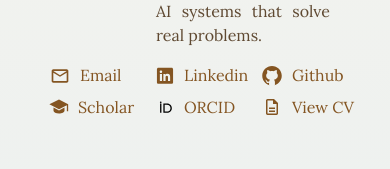
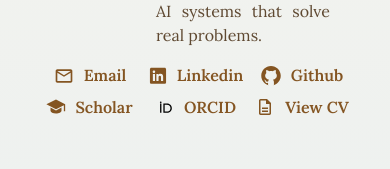
Before and after one commit to kishoreshanto/kishoreshanto, a SvelteKit app: page /academic in a window 390 px wide. Shown: the part 641-810 px from the top of the page. Built offline with nearby package versions, Linux system fonts and the light colour scheme; a web font is replaced by a local one.

Commit message:
Updated academic contact components

```diff
--- a/src/components/academic/AcademicContact.svelte
+++ b/src/components/academic/AcademicContact.svelte
@@ -104,11 +104,14 @@
 </div>
 
 <!-- Mobile View -->
-<div id="contact-mobile" class="mt-4 grid grid-cols-3 justify-items-start gap-y-2 lg:hidden">
+<div
+	id="contact-mobile"
+	class="mt-4 grid grid-cols-3 justify-items-center gap-y-2 md:grid-cols-6 lg:hidden"
+>
 	<a
 		{...emailLink}
 		aria-label={`Email: ${contactData.email.url_preview}`}
-		class="flex items-center gap-2 pl-3 text-amber-700 transition hover:text-amber-600 sm:pl-10"
+		class="flex items-center gap-2 font-semibold text-amber-700 transition hover:text-amber-600"
 	>
 		<EmailIcon />
 		Email
@@ -116,7 +119,7 @@
 	<a
 		{...linkedinLink}
 		aria-label={`LinkedIn: ${contactData.linkedin.url_preview}`}
-		class="flex items-center gap-2 pl-3 text-amber-700 transition hover:text-amber-600 sm:pl-10"
+		class="flex items-center gap-2 font-semibold text-amber-700 transition hover:text-amber-600"
 	>
 		<LinkedInIcon />
 		Linkedin
@@ -124,7 +127,7 @@
 	<a
 		{...githubLink}
 		aria-label={`GitHub: ${contactData.github.url_preview}`}
-		class="flex items-center gap-2 pl-3 text-amber-700 transition hover:text-amber-600 sm:pl-10"
+		class="flex items-center gap-2 font-semibold text-amber-700 transition hover:text-amber-600"
 	>
 		<GithubIcon />
 		Github
@@ -132,7 +135,7 @@
 	<a
 		{...scholarLink}
 		aria-label={`Google Scholar: ${contactData.google_scholar.url_preview}`}
-		class="flex items-center gap-2 pl-3 text-amber-700 transition hover:text-amber-600 sm:pl-10"
+		class="flex items-center gap-2 font-semibold text-amber-700 transition hover:text-amber-600"
 	>
 		<GoogleScholarIcon />
 		Scholar
@@ -140,7 +143,7 @@
 	<a
 		{...orcidLink}
 		aria-label={`ORCID: ${contactData.orcid.url_preview}`}
-		class="flex items-center gap-2 pl-3 text-amber-700 transition hover:text-amber-600 sm:pl-10"
+		class="flex items-center gap-2 font-semibold text-amber-700 transition hover:text-amber-600"
 	>
 		<OrcidIcon />
 		ORCID
@@ -148,7 +151,7 @@
 	<a
 		{...resumeLink}
 		aria-label={`CV or Resume: ${contactData.cv_resume.url_preview}`}
-		class="flex items-center gap-2 pl-3 text-amber-700 transition hover:text-amber-600 sm:pl-10"
+		class="flex items-center gap-2 font-semibold text-amber-700 transition hover:text-amber-600"
 	>
 		<ResumeIcon />
 		View CV
--- /dev/null
+++ b/src/components/academic/AcademicDateMark.svelte
@@ -0,0 +1,21 @@
+<script lang="ts">
+	import { parseDateWithOrdinal } from '$lib/utils/datetime';
+
+	interface Props {
+		date: string;
+	}
+
+	const { date }: Props = $props();
+
+	const parsedDate = $derived(parseDateWithOrdinal(date));
+</script>
+
+<div id="date" class="pt-0.5 font-mono text-sm font-semibold text-amber-700 md:text-end">
+	<span>
+		{#if parsedDate}
+			{parsedDate.day}<sup>{parsedDate.suffix}</sup>{parsedDate.rest}
+		{:else}
+			{date}
+		{/if}
+	</span>
+</div>
--- /dev/null
+++ b/src/components/academic/AcademicTimeLine.svelte
@@ -0,0 +1,16 @@
+<div
+	id="timeline-container"
+	class="absolute inset-y-0 left-1/2 flex min-h-0 -translate-x-1/2 flex-col items-center pt-1.5"
+	aria-hidden="true"
+>
+	<div class="h-3 w-3 shrink-0 rounded-full bg-amber-700"></div>
+	<svg class="relative mt-1 min-h-0 w-1.5 flex-1 2xl:ml-0" aria-hidden="true">
+		<defs>
+			<pattern id=":R1t6:" width="6" height="8" patternUnits="userSpaceOnUse">
+				<path d="M0 0H6M0 8H6" class="stroke-amber-900/70 xl:stroke-amber-900/70" fill="none"
+				></path>
+			</pattern>
+		</defs>
+		<rect width="100%" height="100%" fill="url(#:R1t6:)"></rect>
+	</svg>
+</div>
```
